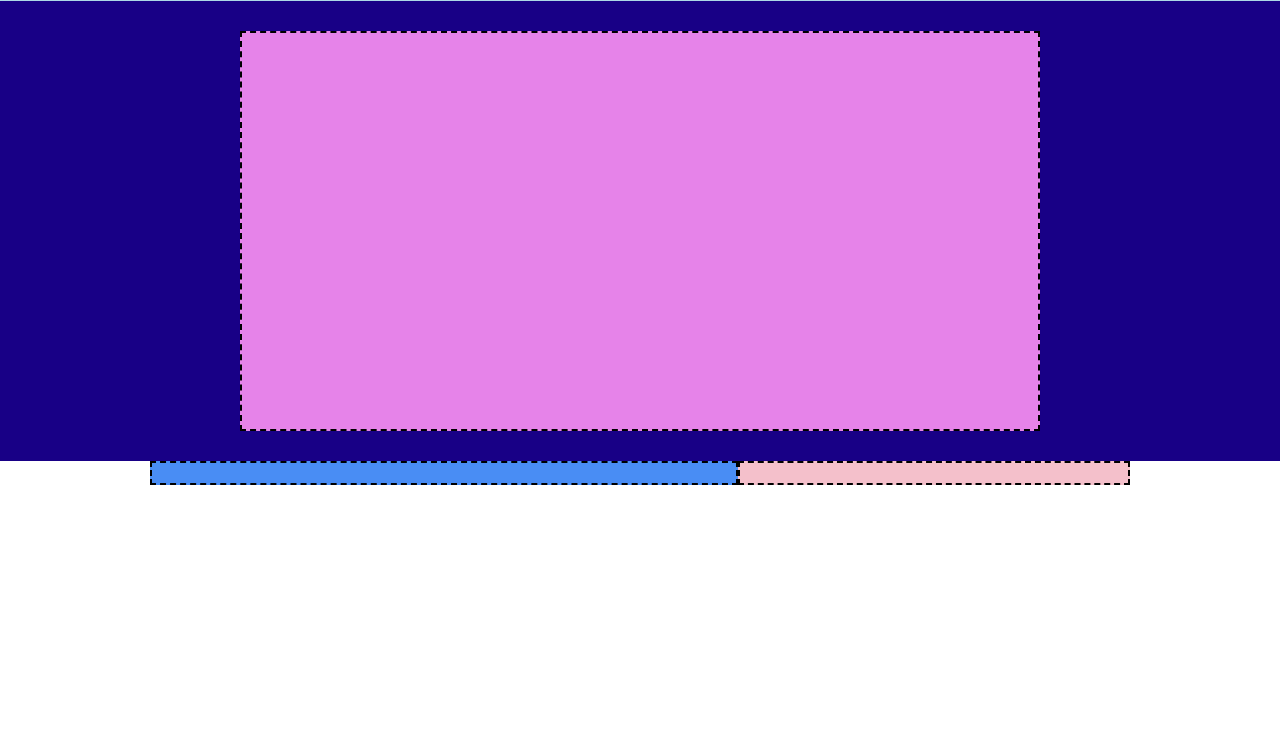
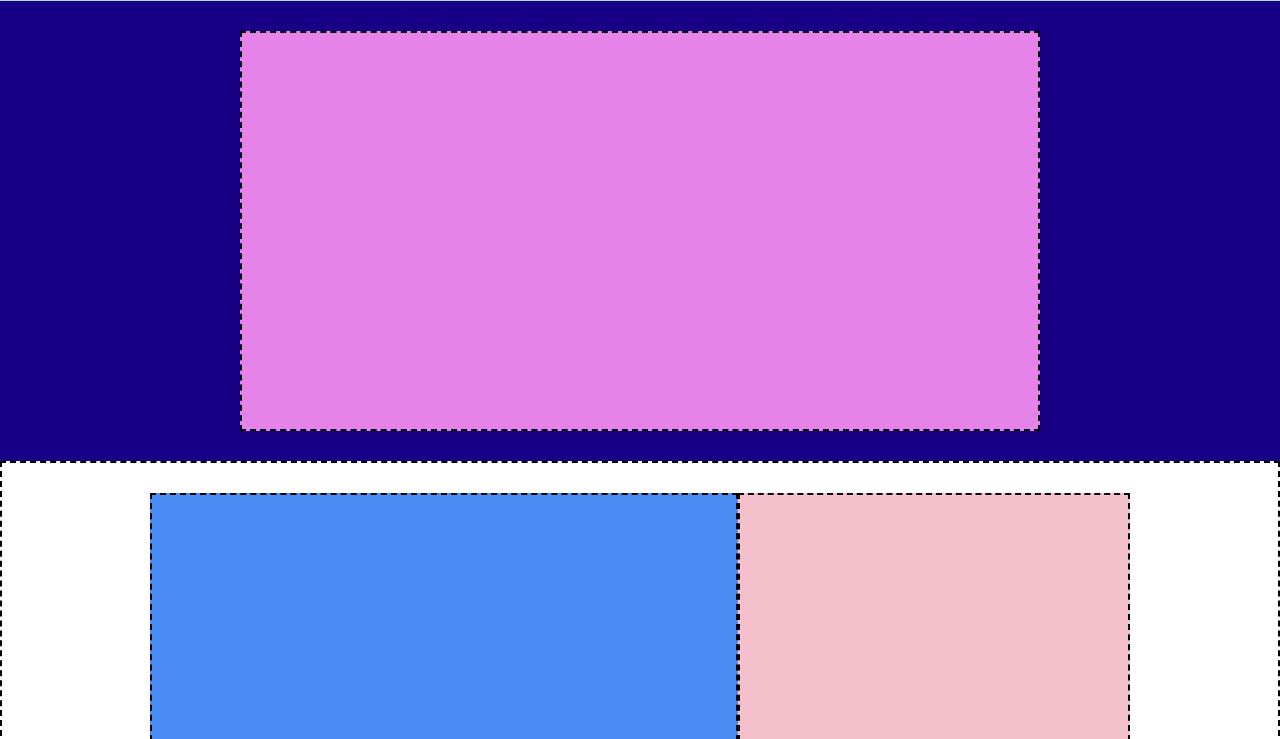
Before and after one commit to GiorgiaSecchi/htmlcss-struttura-discord, a plain HTML site: page index.html in a window 1280 px wide. Shown: the part 61-800 px from the top of the page. Drawn offline with Linux system fonts and the light colour scheme.

Commit message:
add structure

```diff
--- a/css/style.css
+++ b/css/style.css
@@ -43,10 +43,12 @@ grigio scuro #232629 */
 
 .border.img {
   background-color: #498df4;
+  height: 500px;
 }
 
 .border.text {
   background-color: #f4c0cb;
+  height: 500px;
 }
 
 .border.gray {
@@ -109,6 +111,9 @@ header {
 
 /* MAIN */
 
+.main-container {
+}
+
 /* HERO-SECTION */
 
 .hero-section {
@@ -131,6 +136,8 @@ section > .container {
   display: flex;
   justify-content: center;
   align-items: center;
+  margin-top: 20px;
+  margin-bottom: 20px;
 }
 
 .col-big {
--- a/index.html
+++ b/index.html
@@ -30,7 +30,7 @@
       </section>
 
       <!-- CARD -->
-      <section class="">
+      <section class="border">
         <div class="container">
           <div class="col-big border img"></div>
           <div class="col-small border text"></div>
```
